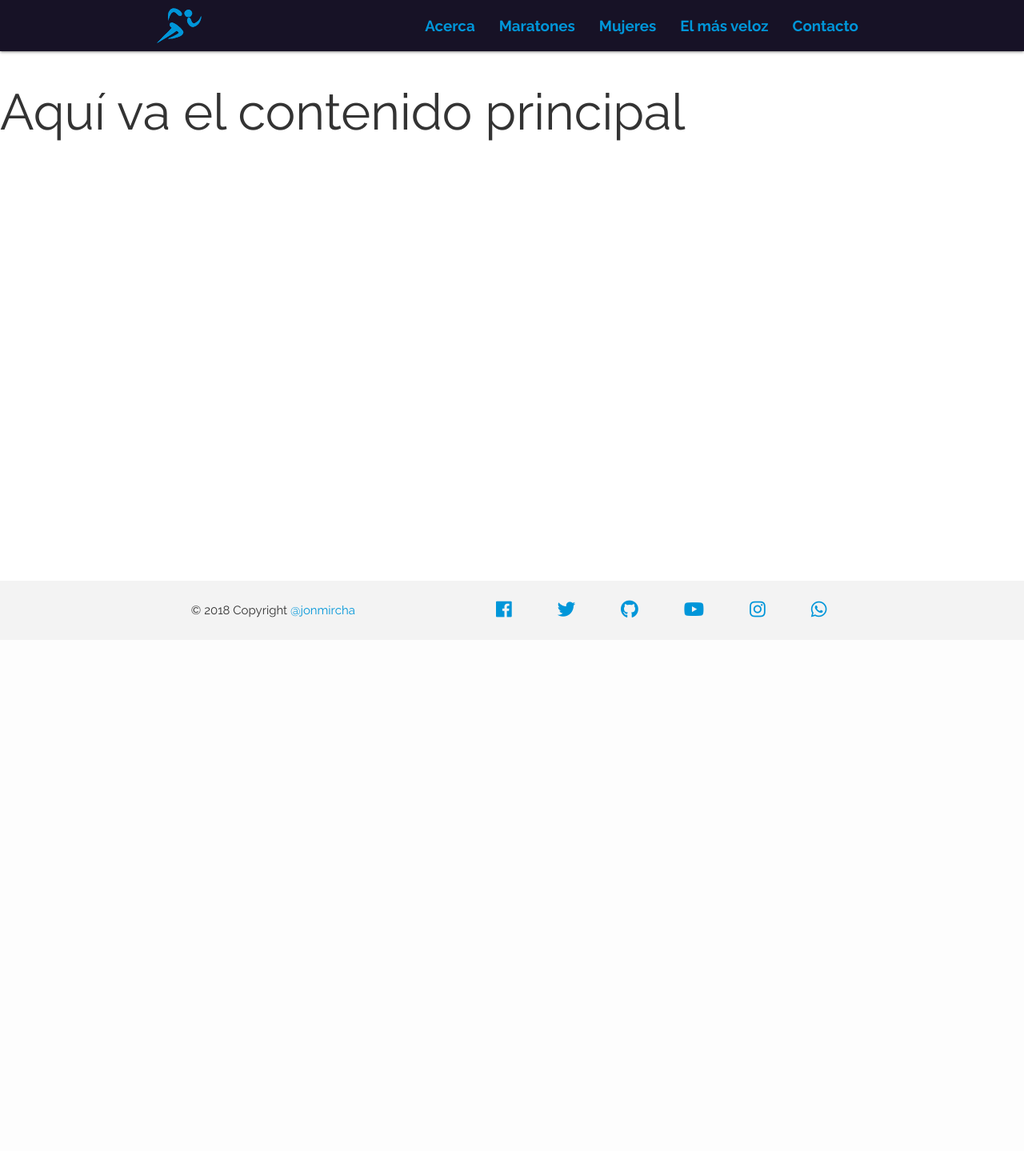
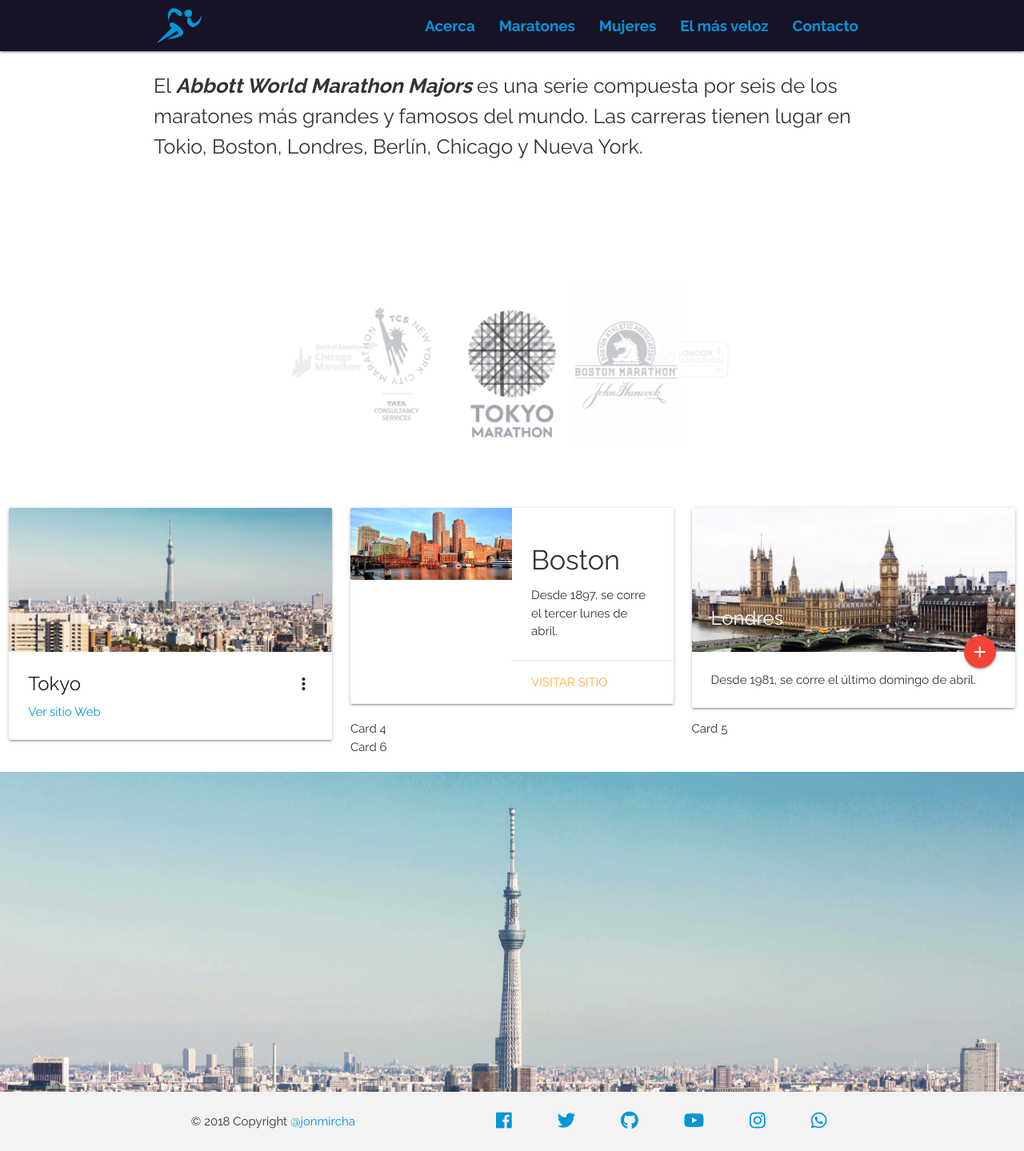
Before and after one commit to YukiMinamiHHNii/iconos38, a PHP site: page /maratones.html in a window 1280 px wide. Shown: the whole page at 80% size. Before the commit the page ends 772 px from the top, so only its background shows below. Run offline with PHP 8.4, Linux system fonts and the light colour scheme; some libraries are stand-ins or nearby versions.

Commit message:
Clase Final Frameworks

```diff
--- a/Maratones/css/style.css
+++ b/Maratones/css/style.css
@@ -142,6 +142,34 @@ main {
 
 /* ********** CSS de prueba ********** */
 .col {
-  /* border: thin solid #000; */
+  /* border: thin solid var(--main-color); */
 }
 /* ********** CSS de prueba ********** */
+
+/* label color */
+   .input-field label {
+     color: var(--main-color);
+   }
+   /* label focus color */
+   .input-field input[type=text]:focus + label {
+     color: var(--main-color);
+   }
+   /* label underline focus color */
+   .input-field input[type=text]:focus {
+     border-bottom: 1px solid var(--main-color);
+     box-shadow: 0 1px 0 0 var(--main-color);
+   }
+   /* valid color */
+   .input-field input[type=text].valid {
+     border-bottom: 1px solid var(--main-color);
+     box-shadow: 0 1px 0 0 var(--main-color);
+   }
+   /* invalid color */
+   .input-field input[type=text].invalid {
+     border-bottom: 1px solid var(--main-color);
+     box-shadow: 0 1px 0 0 var(--main-color);
+   }
+   /* icon prefix focus color */
+   .input-field .prefix.active {
+     color: var(--main-color);
+   }
--- a/Maratones/maratones.html
+++ b/Maratones/maratones.html
@@ -65,7 +65,107 @@
     </li>
   </ul>
   <main>
-    <h1>Aquí va el contenido principal</h1>
+    <article class="container">
+      <p class="flow-text">
+        El
+        <b>
+          <i>Abbott World Marathon Majors</i>
+        </b> es una serie compuesta por seis de los maratones más grandes y famosos del mundo. Las carreras tienen
+        lugar en
+        Tokio,
+        Boston, Londres, Berlín, Chicago y Nueva York.
+      </p>
+    </article>
+    <article class="carousel">
+      <a href="" class="carousel-item" target="_blank">
+        <img src="img/marathons-tokyo-logo.png" alt="">
+      </a>
+      <a href="" class="carousel-item" target="_blank">
+        <img src="img/marathons-boston-logo.jpg" alt="">
+      </a>
+      <a href="" class="carousel-item" target="_blank">
+        <img src="img/marathons-london-logo.jpg" alt="">
+      </a>
+      <a href="" class="carousel-item" target="_blank">
+        <img src="img/marathons-berlin-logo.png" alt="">
+      </a>
+      <a href="" class="carousel-item" target="_blank">
+        <img src="img/marathons-chicago-logo.png" alt="">
+      </a>
+      <a href="" class="carousel-item" target="_blank">
+        <img src="img/marathons-new-york-logo.jpg" alt="">
+      </a>
+    </article>
+    <section class="MarathonsCards">
+      <div class="row">
+        <article class="col s12 l4">
+          <div class="card">
+            <div class="card-image waves-effect waves-block waves-light">
+              <img class="activator" src="img/marathons-tokyo-panorama.jpg">
+            </div>
+            <div class="card-content">
+              <span class="card-title activator grey-text text-darken-4">Tokyo<i class="material-icons right">more_vert</i></span>
+              <p><a href="#">Ver sitio Web</a></p>
+            </div>
+            <div class="card-reveal">
+              <span class="card-title grey-text text-darken-4">Tokyo<i class="material-icons right">close</i></span>
+              <p>Desde 2007, se corre el último domingo de febrero.</p>
+            </div>
+          </div>
+        </article>
+        <article class="col s12 l4">
+          <div class="card horizontal">
+            <div class="card-image">
+              <img src="img/marathons-boston-panorama.jpg">
+            </div>
+            <div class="card-stacked">
+              <div class="card-content">
+                <h4>Boston</h4>
+                <p>Desde 1897, se corre el tercer lunes de abril.</p>
+              </div>
+              <div class="card-action">
+                <a href="#">Visitar Sitio</a>
+              </div>
+            </div>
+          </div>
+        </article>
+        <article class="col s12 l4">
+          <div class="card">
+            <div class="card-image">
+              <img src="img/marathons-london-panorama.jpg">
+              <span class="card-title">Londres</span>
+              <a class="btn-floating halfway-fab waves-effect waves-light red"><i class="material-icons">add</i></a>
+            </div>
+            <div class="card-content">
+              <p>Desde 1981, se corre el último domingo de abril.</p>
+            </div>
+          </div>
+        </article>
+        <article class="col s12 l4">Card 4</article>
+        <article class="col s12 l4">Card 5</article>
+        <article class="col s12 l4">Card 6</article>
+      </div>
+    </section>
+    <article class="carousel carousel-slider">
+      <a href="" class="carousel-item" target="_blank">
+        <img src="img/marathons-tokyo-panorama.jpg" alt="">
+      </a>
+      <a href="" class="carousel-item" target="_blank">
+        <img src="img/marathons-boston-panorama.jpg" alt="">
+      </a>
+      <a href="" class="carousel-item" target="_blank">
+        <img src="img/marathons-london-panorama.jpg" alt="">
+      </a>
+      <a href="" class="carousel-item" target="_blank">
+        <img src="img/marathons-berlin-panorama.jpg" alt="">
+      </a>
+      <a href="" class="carousel-item" target="_blank">
+        <img src="img/marathons-chicago-panorama.jpg" alt="">
+      </a>
+      <a href="" class="carousel-item" target="_blank">
+        <img src="img/marathons-new-york-panorama.jpg" alt="">
+      </a>
+    </article>
   </main>
   <footer class="page-footer  center">
     <div class="container">
```
Also changed, not shown: Maratones/contacto.html (+40 -1 lines).
